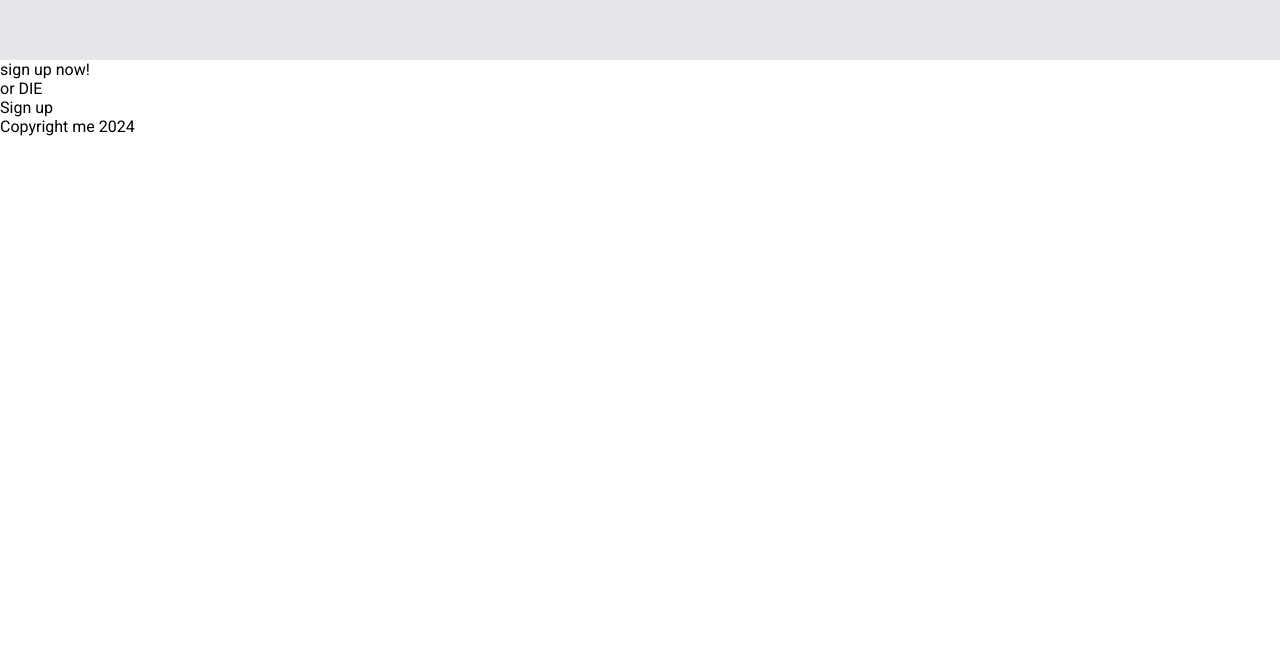
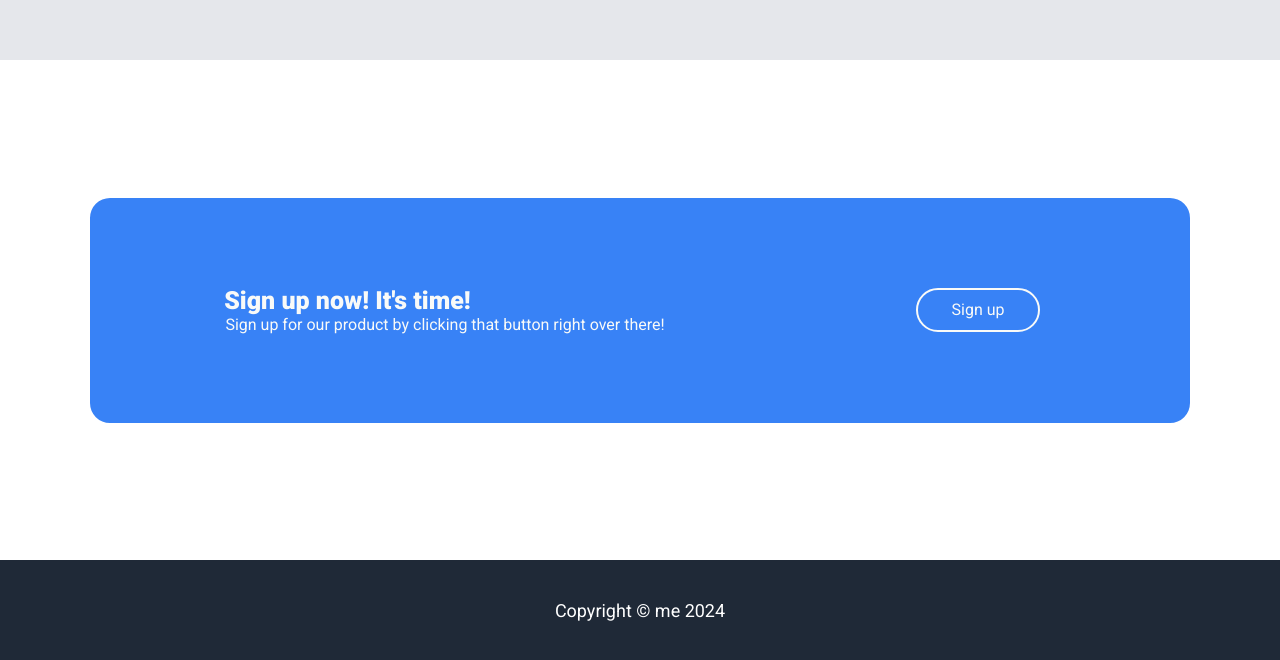
Before and after one commit to AyameTofu/landing-page, a plain HTML site: page index.html in a window 1280 px wide. Shown: the part 1431-2091 px from the top of the page. Before the commit the page ends 1567 px from the top, so only its background shows below. Drawn offline with Linux system fonts and the light colour scheme.

Commit message:
Did the last part of the website and footer
Finished the website

```diff
--- a/index.html
+++ b/index.html
@@ -76,21 +76,21 @@
 <div class="quote2">-Nobody, cares</div>
     </div>
 
-    <div class="finalm">
-<div class="sign">
-    sign up now!
-    <div class="lower">
-        or DIE
-    </div>
+<div class="finalm">
+  <div class="sign">
+<div class="upperandlower">
+    <div class="upper">Sign up now! It's time!</div>
+    <div class="lower">Sign up for our product by clicking that button right over there!</div>
 </div>
-
 <div class="button2">
     Sign up
 </div>
-    </div>
+</div>
+
+</div>
 
     <div class="footer">
-Copyright me 2024
+Copyright © me 2024
     </div>
 </body>
 
--- a/style.css
+++ b/style.css
@@ -13,6 +13,19 @@ body {
     color: white;
     gap: 500px;
     font-size: 18px;
+    justify-content: center;
+}
+
+.footer {
+    background-color: #1F2937;
+    height: 100px;
+    display: flex;
+    padding: 0;
+    margin: 0;
+    color: white;
+    gap: 500px;
+    font-size: 18px;
+    align-items: center;
     justify-content: center;
 }
 
@@ -49,6 +62,59 @@ text-align: center;
     gap: 25px;
 }
 
+.finalm {
+    text-align: center;
+    height: 500px;
+    display: flex;
+    justify-content: center;
+    align-items: center;
+}
+
+.sign {
+    background-color: #3882F6;
+    width: 1000px;
+    height: 125px;
+    display: flex;
+    color: #F9FAF8;
+    justify-content: space-between;
+    align-items: center;
+    flex-direction: row;
+    border: 50px solid #3882F6;
+    border-radius: 20px;
+    gap: 15px;
+
+
+
+}
+
+.upperandlower {
+    margin-left: 80px;
+    flex-direction: column;
+    display: flex;
+}
+
+.upper {
+    margin-right: 195px;
+    font-size: 25px;
+    font-weight: 900;
+}
+.lower {
+    width: 450px;
+
+}
+
+.button2 {
+    margin-right: 100px;
+    color: #F9FAF8;
+    flex-direction: row;
+    display: flex;
+    width: 100px;
+    height: 20px;
+    JUSTIFY-CONTENT: CENTER;
+    border: 2px solid #F9FAF8;
+    border-radius: 25px;
+    padding: 10px;
+}
 .quote {
     font-size: 36px;
     display: flex;
```
